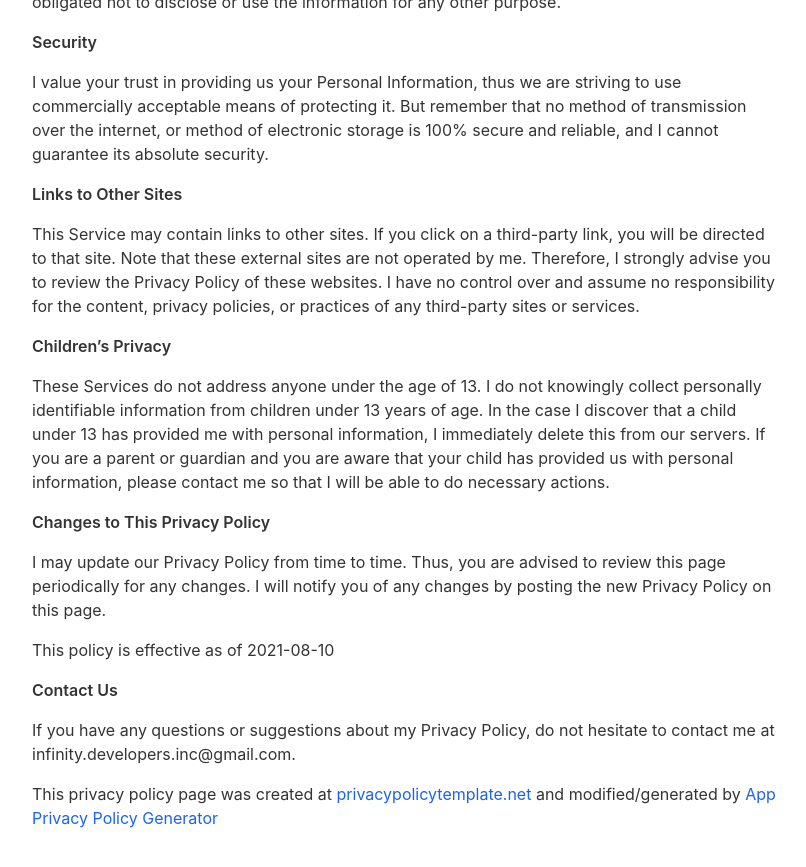
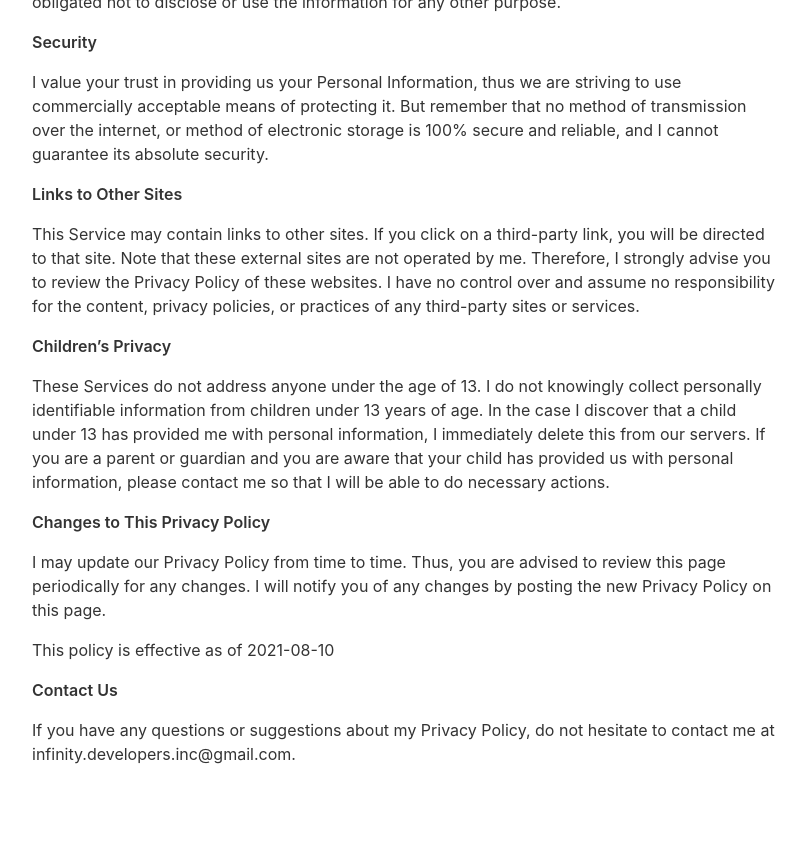
Before and after one commit to Istamikhon/Istamikhon.github.io, a Jekyll site: the page built from _pages/privacypolicy.md, in a window 1280 px wide and 900 px high, scrolled down 1503 px. Shown: the top 867 px of the window, without its empty margins (233-1039 px from the left). Built offline with Jekyll 4.4.1, drawn with Linux system fonts in a browser that asks for light colours; nearby versions of some CDN libraries; after the commit the page ends 2339 px from its top, so only the background shows below that.

Commit message:
Update privacypolicy.md

```diff
--- a/_pages/privacypolicy.md
+++ b/_pages/privacypolicy.md
@@ -101,5 +101,5 @@ include_in_header: false
                 </p> <p>This policy is effective as of 2021-08-10</p> <p><strong>Contact Us</strong></p> <p>
                   If you have any questions or suggestions about my
                   Privacy Policy, do not hesitate to contact me at infinity.developers.inc@gmail.com.
-                </p> <p>This privacy policy page was created at <a href="https://privacypolicytemplate.net" target="_blank" rel="noopener noreferrer">privacypolicytemplate.net </a>and modified/generated by <a href="https://app-privacy-policy-generator.nisrulz.com/" target="_blank" rel="noopener noreferrer">App Privacy Policy Generator</a></p>
+                </p>
     </body>
```
